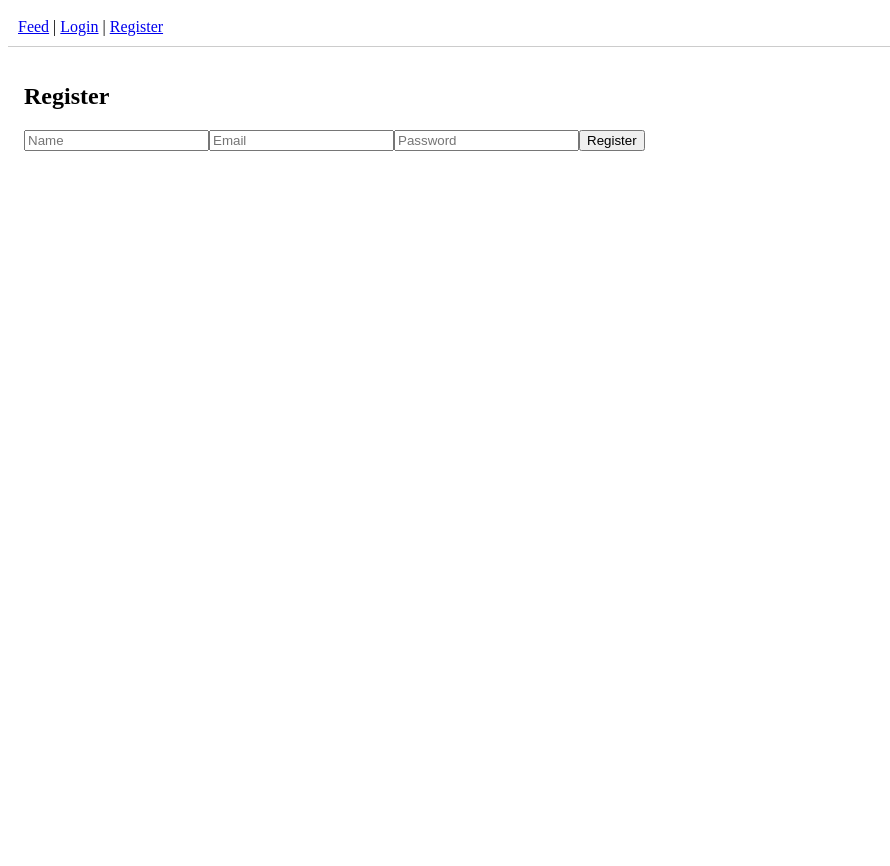
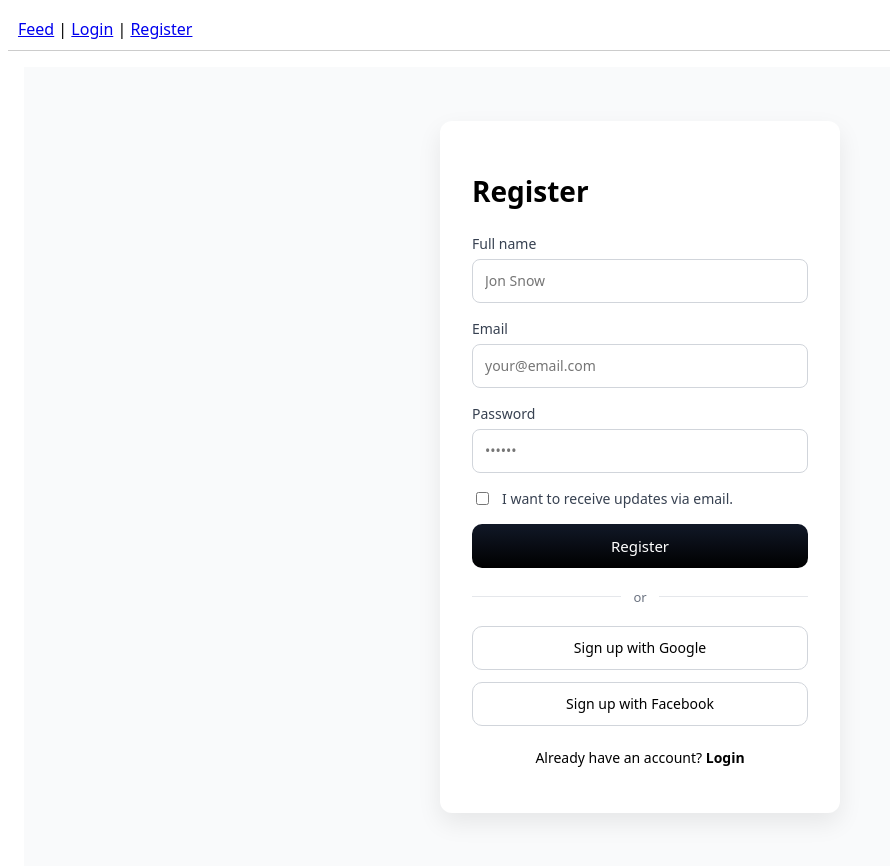
Before and after one commit to Harsh3358/3w-social-post-app, a React app in the folder frontend/: page /register in a window 1280 px wide. Shown: the top 866 px of the page, without its empty margins (0-890 px from the left). Before the commit the page ends 800 px from the top, so only its background shows below. Built offline with nearby package versions, Linux system fonts and the light colour scheme; the HTML template or start-up script is replaced by a standard one.

Commit message:
auth-ui: Login/Register UI improved

```diff
--- a/frontend/src/pages/Login.jsx
+++ b/frontend/src/pages/Login.jsx
@@ -2,6 +2,7 @@ import { useState } from "react";
 import api from "../api/axios";
 import { setAuth } from "../utils/auth";
 import { useNavigate } from "react-router-dom";
+import "../styles/login.css";
 
 function Login() {
   const navigate = useNavigate();
@@ -9,6 +10,7 @@ function Login() {
     email: "",
     password: "",
   });
+  const [isPasswordVisible, setIsPasswordVisible] = useState(false);
 
   const handleChange = (e) =>
     setForm({ ...form, [e.target.name]: e.target.value });
@@ -24,19 +26,77 @@ function Login() {
     }
   };
 
+  const togglePasswordVisibility = () => {
+    setIsPasswordVisible((prev) => !prev);
+  };
+
   return (
-    <form onSubmit={handleSubmit}>
-      <h2>Login</h2>
-      <input name="email" placeholder="Email" onChange={handleChange} required />
-      <input
-        name="password"
-        type="password"
-        placeholder="Password"
-        onChange={handleChange}
-        required
-      />
-      <button type="submit">Login</button>
-    </form>
+    <div className="page">
+      <div className="card">
+        <h1 className="title">Login</h1>
+
+        <form onSubmit={handleSubmit}>
+          <div className="field">
+            <label>Email</label>
+            <input
+              type="email"
+              name="email"              // 🔧 REQUIRED
+              value={form.email}        // 🔧 REQUIRED
+              placeholder="your@email.com"
+              onChange={handleChange}   // 🔧 REQUIRED
+              required
+            />
+          </div>
+
+          <div className="field password-field">
+            <label>Password</label>
+            <input
+              type={isPasswordVisible ? "text" : "password"}
+              name="password"           // 🔧 REQUIRED
+              value={form.password}     // 🔧 REQUIRED
+              placeholder="••••••"
+              onChange={handleChange}   // 🔧 REQUIRED
+              required
+            />
+            <span
+              className="eye"
+              onClick={togglePasswordVisibility}
+            >
+              {isPasswordVisible ? "🙈" : "👁"}
+            </span>
+          </div>
+
+          <div className="row">
+            <div className="checkbox">
+              <input type="checkbox" />
+              <span>Remember me</span>
+            </div>
+
+            <span className="link">Forgot password?</span>
+          </div>
+
+          <button className="primary-btn" type="submit">
+            Login
+          </button>
+
+          <div className="divider">
+            <span>or</span>
+          </div>
+
+          <button className="social-btn google">
+            Sign in with Google
+          </button>
+
+          <button className="social-btn facebook">
+            Sign in with Facebook
+          </button>
+
+          <p className="footer-text">
+            Don’t have an account? <span>Register now!</span>
+          </p>
+        </form>
+      </div>
+    </div>
   );
 }
 
--- a/frontend/src/pages/Register.jsx
+++ b/frontend/src/pages/Register.jsx
@@ -2,6 +2,7 @@ import { useState } from "react";
 import api from "../api/axios";
 import { setAuth } from "../utils/auth";
 import { useNavigate } from "react-router-dom";
+import "../styles/register.css";
 
 function Register() {
   const navigate = useNavigate();
@@ -26,19 +27,74 @@ function Register() {
   };
 
   return (
-    <form onSubmit={handleSubmit}>
-      <h2>Register</h2>
-      <input name="name" placeholder="Name" onChange={handleChange} required />
-      <input name="email" placeholder="Email" onChange={handleChange} required />
-      <input
-        name="password"
-        type="password"
-        placeholder="Password"
-        onChange={handleChange}
-        required
-      />
-      <button type="submit">Register</button>
-    </form>
+    <div className="page">
+      <div className="card">
+        <h1 className="title">Register</h1>
+
+        <form onSubmit={handleSubmit}>
+          <div className="field">
+            <label>Full name</label>
+            <input
+              type="text"
+              name="name"               // 🔧 REQUIRED
+              value={form.name}         // 🔧 REQUIRED
+              placeholder="Jon Snow"
+              onChange={handleChange}   // 🔧 REQUIRED
+              required
+            />
+          </div>
+
+          <div className="field">
+            <label>Email</label>
+            <input
+              type="email"
+              name="email"              // 🔧 REQUIRED
+              value={form.email}        // 🔧 REQUIRED
+              placeholder="your@email.com"
+              onChange={handleChange}   // 🔧 REQUIRED
+              required
+            />
+          </div>
+
+          <div className="field">
+            <label>Password</label>
+            <input
+              type="password"
+              name="password"           // 🔧 REQUIRED
+              value={form.password}     // 🔧 REQUIRED
+              placeholder="••••••"
+              onChange={handleChange}   // 🔧 REQUIRED
+              required
+            />
+          </div>
+
+          <div className="checkbox">
+            <input type="checkbox" />
+            <span>I want to receive updates via email.</span>
+          </div>
+
+          <button className="primary-btn" type="submit">
+            Register
+          </button>
+
+          <div className="divider">
+            <span>or</span>
+          </div>
+
+          <button className="social-btn google">
+            Sign up with Google
+          </button>
+
+          <button className="social-btn facebook">
+            Sign up with Facebook
+          </button>
+
+          <p className="footer-text">
+            Already have an account? <span>Login</span>
+          </p>
+        </form>
+      </div>
+    </div>
   );
 }
 
--- /dev/null
+++ b/frontend/src/styles/feed.css
@@ -0,0 +1,34 @@
+.feed-container {
+  max-width: 600px;
+  margin: auto;
+}
+
+.post {
+  border: 1px solid #ddd;
+  padding: 12px;
+  margin-bottom: 16px;
+  border-radius: 6px;
+}
+
+.post img {
+  max-width: 100%;
+  margin-top: 8px;
+  border-radius: 4px;
+}
+
+.post-actions {
+  display: flex;
+  gap: 12px;
+  margin-top: 8px;
+}
+
+.comment {
+  font-size: 14px;
+  margin-top: 4px;
+}
+
+.comment-input {
+  display: flex;
+  gap: 8px;
+  margin-top: 6px;
+}
--- /dev/null
+++ b/frontend/src/styles/login.css
@@ -0,0 +1,179 @@
+* {
+  box-sizing: border-box;
+  font-family: system-ui, -apple-system, BlinkMacSystemFont, sans-serif;
+}
+
+.page {
+  min-height: 100vh;
+  display: flex;
+  justify-content: center;
+  align-items: center;
+  background: #f9fafb;
+  padding: 20px;
+}
+
+/* CARD */
+.card {
+  width: 400px;
+  max-width: 100%;
+  background: #fff;
+  border-radius: 12px;
+  padding: 32px;
+  box-shadow: 0 10px 25px rgba(0, 0, 0, 0.08);
+}
+
+/* LOGO */
+.logo {
+  display: flex;
+  align-items: center;
+  gap: 6px;
+  margin-bottom: 20px;
+}
+
+.logo-icon {
+  color: #2563eb;
+  font-size: 18px;
+}
+
+.logo-text {
+  font-weight: 600;
+  color: #2563eb;
+}
+
+/* TITLE */
+.title {
+  font-size: 28px;
+  font-weight: 700;
+  margin-bottom: 24px;
+}
+
+/* INPUTS */
+.field {
+  display: flex;
+  flex-direction: column;
+  margin-bottom: 16px;
+  position: relative;
+}
+
+.field label {
+  font-size: 14px;
+  margin-bottom: 6px;
+  color: #374151;
+}
+
+.field input {
+  height: 44px;
+  padding: 0 12px;
+  border: 1px solid #d1d5db;
+  border-radius: 8px;
+  font-size: 14px;
+}
+
+.field input:focus {
+  outline: none;
+  border-color: #2563eb;
+}
+
+/* PASSWORD EYE */
+.password-field input {
+  padding-right: 40px;
+}
+
+.eye {
+  position: absolute;
+  right: 12px;
+  top: 36px;
+  cursor: pointer;
+  font-size: 16px;
+  color: #6b7280;
+}
+
+/* REMEMBER + FORGOT */
+.row {
+  display: flex;
+  justify-content: space-between;
+  align-items: center;
+  margin: 12px 0 20px;
+}
+
+.checkbox {
+  display: flex;
+  align-items: center;
+  gap: 8px;
+  font-size: 14px;
+  color: #374151;
+}
+
+.link {
+  font-size: 14px;
+  color: #2563eb;
+  cursor: pointer;
+}
+
+/* BUTTONS */
+.primary-btn {
+  width: 100%;
+  height: 44px;
+  background: linear-gradient(180deg, #111827, #000);
+  color: #fff;
+  border: none;
+  border-radius: 10px;
+  font-size: 15px;
+  cursor: pointer;
+}
+
+/* DIVIDER */
+.divider {
+  display: flex;
+  align-items: center;
+  margin: 20px 0;
+}
+
+.divider::before,
+.divider::after {
+  content: "";
+  flex: 1;
+  height: 1px;
+  background: #e5e7eb;
+}
+
+.divider span {
+  margin: 0 12px;
+  font-size: 13px;
+  color: #6b7280;
+}
+
+/* SOCIAL */
+.social-btn {
+  width: 100%;
+  height: 44px;
+  border-radius: 10px;
+  border: 1px solid #d1d5db;
+  background: #fff;
+  font-size: 14px;
+  cursor: pointer;
+  margin-bottom: 12px;
+}
+
+/* FOOTER */
+.footer-text {
+  text-align: center;
+  font-size: 14px;
+  margin-top: 10px;
+}
+
+.footer-text span {
+  font-weight: 600;
+  cursor: pointer;
+}
+
+/* RESPONSIVE */
+@media (max-width: 480px) {
+  .card {
+    padding: 24px;
+  }
+
+  .title {
+    font-size: 24px;
+  }
+}
--- /dev/null
+++ b/frontend/src/styles/register.css
@@ -0,0 +1,130 @@
+* {
+  box-sizing: border-box;
+  font-family: system-ui, -apple-system, BlinkMacSystemFont, sans-serif;
+}
+
+.page {
+  min-height: 100vh;
+  display: flex;
+  justify-content: center;
+  align-items: center;
+  background: #f9fafb;
+}
+
+.card {
+  width: 400px;
+  background: #fff;
+  border-radius: 12px;
+  padding: 32px;
+  box-shadow: 0 10px 25px rgba(0, 0, 0, 0.08);
+}
+
+.logo {
+  display: flex;
+  align-items: center;
+  gap: 6px;
+  margin-bottom: 20px;
+}
+
+.logo-icon {
+  color: #2563eb;
+  font-size: 18px;
+}
+
+.logo-text {
+  font-weight: 600;
+  color: #2563eb;
+}
+
+.title {
+  font-size: 28px;
+  font-weight: 700;
+  margin-bottom: 24px;
+}
+
+.field {
+  display: flex;
+  flex-direction: column;
+  margin-bottom: 16px;
+}
+
+.field label {
+  font-size: 14px;
+  margin-bottom: 6px;
+  color: #374151;
+}
+
+.field input {
+  height: 44px;
+  padding: 0 12px;
+  border: 1px solid #d1d5db;
+  border-radius: 8px;
+  font-size: 14px;
+}
+
+.field input:focus {
+  outline: none;
+  border-color: #2563eb;
+}
+
+.checkbox {
+  display: flex;
+  align-items: center;
+  gap: 10px;
+  font-size: 14px;
+  margin: 16px 0;
+  color: #374151;
+}
+
+.primary-btn {
+  width: 100%;
+  height: 44px;
+  background: linear-gradient(180deg, #111827, #000);
+  color: #fff;
+  border: none;
+  border-radius: 10px;
+  font-size: 15px;
+  cursor: pointer;
+}
+
+.divider {
+  display: flex;
+  align-items: center;
+  margin: 20px 0;
+}
+
+.divider::before,
+.divider::after {
+  content: "";
+  flex: 1;
+  height: 1px;
+  background: #e5e7eb;
+}
+
+.divider span {
+  margin: 0 12px;
+  font-size: 13px;
+  color: #6b7280;
+}
+
+.social-btn {
+  width: 100%;
+  height: 44px;
+  border-radius: 10px;
+  border: 1px solid #d1d5db;
+  background: #fff;
+  font-size: 14px;
+  cursor: pointer;
+  margin-bottom: 12px;
+}
+
+.footer-text {
+  text-align: center;
+  font-size: 14px;
+  margin-top: 10px;
+}
+
+.footer-text span {
+  font-weight: 600;
+  cursor: pointer;
+}
```
Also changed, not shown: frontend/src/pages/Feed.jsx (+81 -70 lines).
